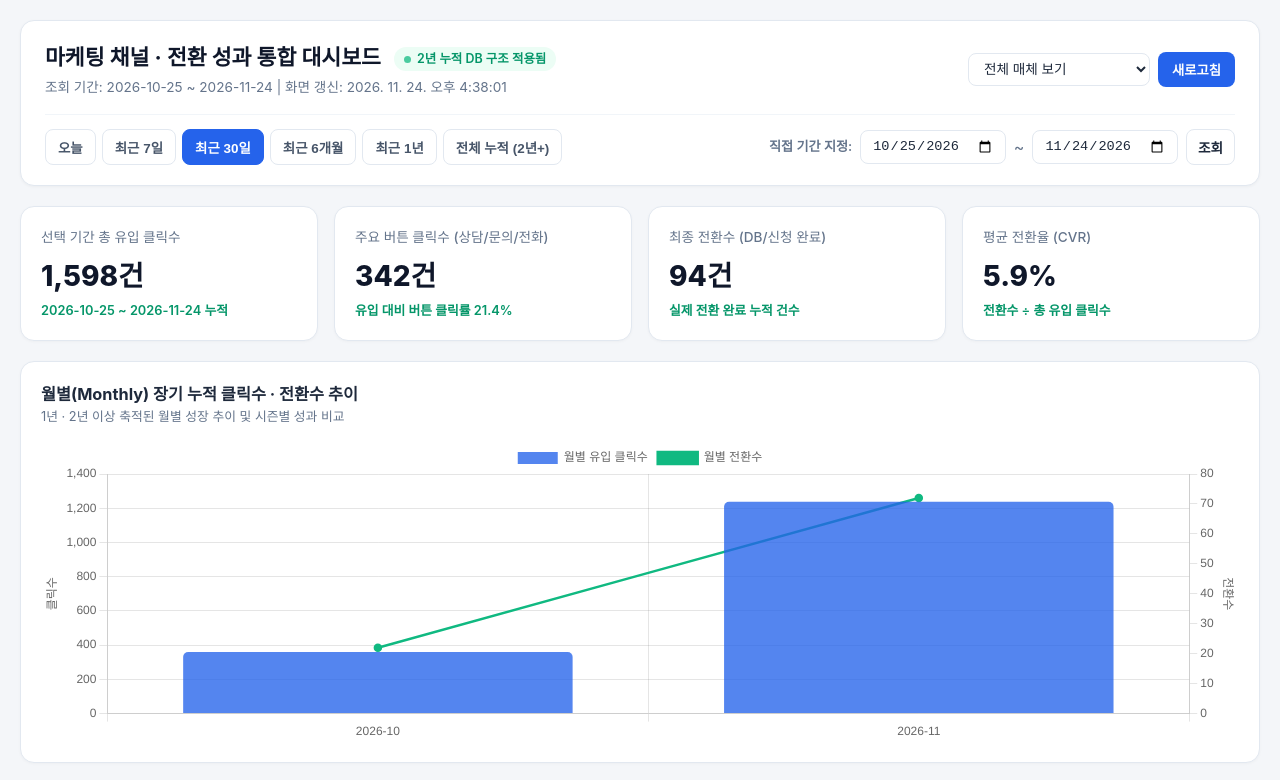
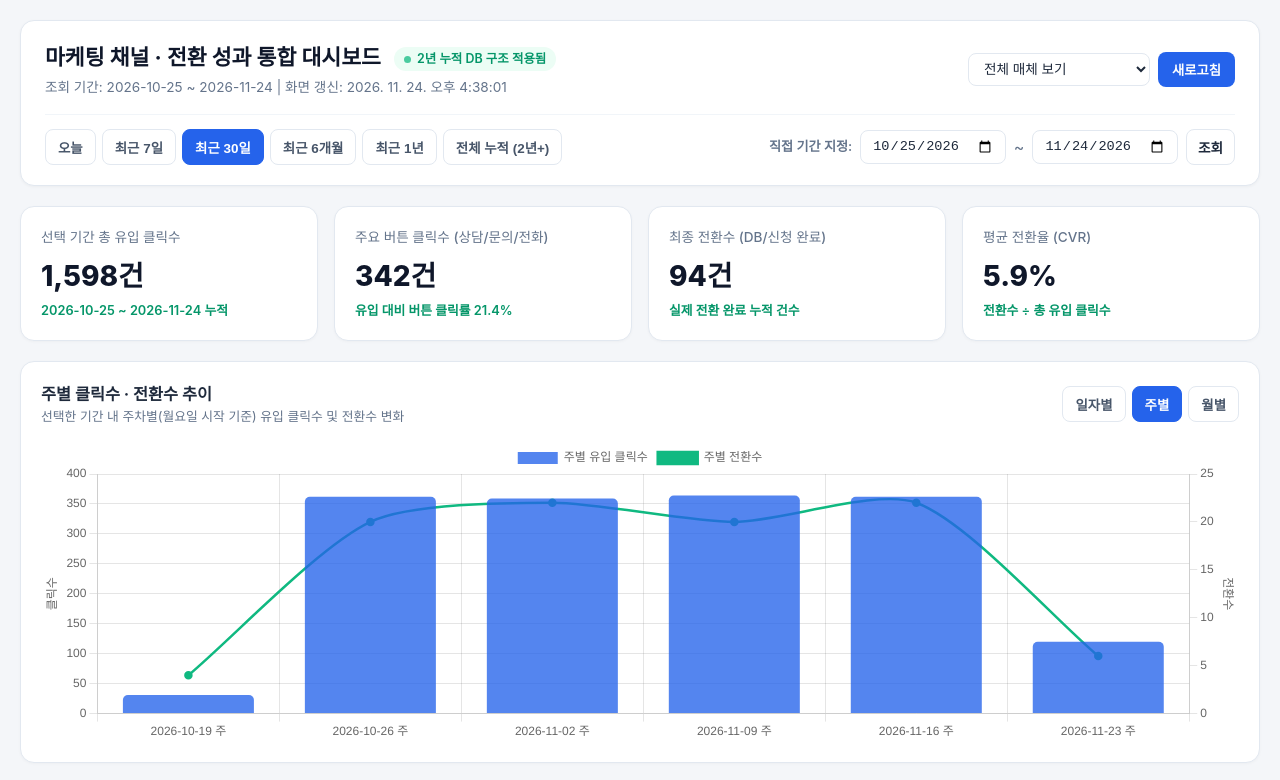
Before and after one commit to jjjjyy0999-hub/marketing-dashboard, a plain HTML site: page index.html in a window 1280 px wide. Shown: the top 780 px of the page. Drawn offline with nearby package versions, Linux system fonts and the light colour scheme.

Commit message:
Update index.html

```diff
--- a/index.html
+++ b/index.html
@@ -85,13 +85,13 @@
       border-top: 1px solid #f1f5f9;
     }
 
-    .quick-periods {
+    .quick-periods, .granularity-group {
       display: flex;
       flex-wrap: wrap;
       gap: 6px;
     }
 
-    .period-btn {
+    .period-btn, .gran-btn {
       padding: 7px 12px;
       border: 1px solid var(--border);
       border-radius: 8px;
@@ -102,8 +102,8 @@
       cursor: pointer;
       transition: all 0.15s;
     }
-    .period-btn:hover { background: #f8fafc; }
-    .period-btn.active {
+    .period-btn:hover, .gran-btn:hover { background: #f8fafc; }
+    .period-btn.active, .gran-btn.active {
       background: var(--primary);
       color: #fff;
       border-color: var(--primary);
@@ -182,7 +182,7 @@
       align-items: center;
       margin-bottom: 16px;
       flex-wrap: wrap;
-      gap: 8px;
+      gap: 10px;
     }
     .card-title { font-size: 1.02rem; font-weight: 700; }
     .card-desc { font-size: 0.8rem; color: var(--sub); }
@@ -348,16 +348,21 @@
     </div>
   </section>
 
-  <!-- 월별 장기 누적 추이 차트 (1년~2년+ 조회용) -->
+  <!-- 일자별 / 주별 / 월별 추이 차트 -->
   <section class="card">
     <div class="card-header">
       <div>
-        <div class="card-title">월별(Monthly) 장기 누적 클릭수 · 전환수 추이</div>
-        <div class="card-desc">1년 · 2년 이상 축적된 월별 성장 추이 및 시즌별 성과 비교</div>
+        <div class="card-title" id="trendChartTitle">주별 클릭수 · 전환수 추이</div>
+        <div class="card-desc" id="trendChartDesc">선택한 기간 내 주차별(월요일 시작 기준) 유입 클릭수 및 전환수 변화</div>
+      </div>
+      <div class="granularity-group" id="granularityGroup">
+        <button class="gran-btn" data-gran="daily">일자별</button>
+        <button class="gran-btn active" data-gran="weekly">주별</button>
+        <button class="gran-btn" data-gran="monthly">월별</button>
       </div>
     </div>
     <div class="chart-box-tall">
-      <canvas id="monthlyChart"></canvas>
+      <canvas id="trendChart"></canvas>
     </div>
   </section>
 
@@ -441,7 +446,7 @@
   </section>
 
   <div class="footer-note">
-    * 구글 스프레드시트 누적 DB와 연결 시 수년 치 일별 원본 로그가 자동 합산되어 표시됩니다.
+    * 구글 스프레드시트 누적 DB와 연결 시 수년 치 일별 원본 로그가 일자별·주별·월별로 자동 합산되어 표시됩니다.
   </div>
 </div>
 
@@ -455,8 +460,9 @@
   const DOW_NAMES = ["일", "월", "화", "수", "목", "금", "토"];
   const DOW_ORDER = ["월", "화", "수", "목", "금", "토", "일"];
 
+  let currentGranularity = "weekly"; // "daily" | "weekly" | "monthly"
   let rawRecords = [];
-  let monthlyChartInstance = null;
+  let trendChartInstance = null;
   let dowChartInstance = null;
   let hourChartInstance = null;
 
@@ -468,7 +474,24 @@
     return `${y}-${m}-${day}`;
   }
 
-  // 2년치(24개월) 누적 원본 로그 샘플 생성기 (실제 시트 데이터 구조와 동일)
+  // 해당 날짜가 속한 주의 월요일 날짜 구하기
+  function getWeekStartMonday(dateStr) {
+    const [y, m, d] = dateStr.split("-").map(Number);
+    const dt = new Date(y, m - 1, d);
+    const day = dt.getDay(); // 0(일) ~ 6(토)
+    const diff = (day === 0 ? -6 : 1 - day);
+    dt.setDate(dt.getDate() + diff);
+    return `${formatDate(dt)} 주`;
+  }
+
+  // 선택된 단위(일자별/주별/월별)에 따른 그룹 키 반환
+  function getTrendBucketKey(dateStr, gran) {
+    if (gran === "daily") return dateStr;
+    if (gran === "monthly") return dateStr.slice(0, 7);
+    return getWeekStartMonday(dateStr);
+  }
+
+  // 2년치(24개월) 누적 원본 로그 샘플 생성기
   function generateTwoYearSampleRecords() {
     const templates = [
       { channel: "네이버 키워드", keyword: "분양 상담 신청", button: "빠른상담 예약하기", country: "대한민국 (KR)", region: "경기도", hour: 10, baseClicks: 15, baseBtn: 4, baseConv: 1 },
@@ -483,7 +506,7 @@
 
     const records = [];
     const today = new Date();
-    const totalDays = 730; // 최근 2년(730일)
+    const totalDays = 730;
 
     for (let i = totalDays; i >= 0; i--) {
       const d = new Date(today);
@@ -492,10 +515,8 @@
       const dow = DOW_NAMES[d.getDay()];
       const isWeekend = (dow === "토" || dow === "일");
       const weekendFactor = isWeekend ? 0.6 : 1.1;
-      // 최근으로 올수록 유입이 점진적으로 증가하는 추세 반영
       const growthFactor = 0.75 + ((totalDays - i) / totalDays) * 0.5;
 
-      // 하루에 3~4개 레코드 샘플링
       templates.forEach((tpl, idx) => {
         if ((i + idx) % 2 === 0) {
           const clicks = Math.max(1, Math.round(tpl.baseClicks * weekendFactor * growthFactor));
@@ -567,6 +588,29 @@
     renderFilteredView();
   }
 
+  function setGranularity(gran) {
+    currentGranularity = gran;
+    document.querySelectorAll(".gran-btn").forEach(btn => {
+      btn.classList.toggle("active", btn.dataset.gran === gran);
+    });
+
+    const titleEl = document.getElementById("trendChartTitle");
+    const descEl = document.getElementById("trendChartDesc");
+
+    if (gran === "daily") {
+      titleEl.textContent = "일자별 클릭수 · 전환수 추이";
+      descEl.textContent = "선택한 기간 내 일자별(YYYY-MM-DD) 유입 클릭수 및 전환수 변화";
+    } else if (gran === "monthly") {
+      titleEl.textContent = "월별 클릭수 · 전환수 추이";
+      descEl.textContent = "선택한 기간 내 월별(YYYY-MM) 누적 클릭수 및 전환수 변화";
+    } else {
+      titleEl.textContent = "주별 클릭수 · 전환수 추이";
+      descEl.textContent = "선택한 기간 내 주차별(월요일 시작 기준) 유입 클릭수 및 전환수 변화";
+    }
+
+    renderFilteredView();
+  }
+
   function getChannelTagClass(channel) {
     if (channel === "네이버 키워드") return "tag-naver-ad";
     if (channel === "구글 애즈") return "tag-google-ad";
@@ -587,9 +631,8 @@
       return matchDate && matchChannel;
     });
 
-    // 집계용 맵
     let totalClicks = 0, totalBtnClicks = 0, totalConversions = 0;
-    const monthlyMap = {};
+    const trendMap = {};
     const dowMap = { "월": { c: 0, v: 0 }, "화": { c: 0, v: 0 }, "수": { c: 0, v: 0 }, "목": { c: 0, v: 0 }, "금": { c: 0, v: 0 }, "토": { c: 0, v: 0 }, "일": { c: 0, v: 0 } };
     const hourArr = Array.from({ length: 24 }, () => ({ c: 0, v: 0 }));
     const countryMap = {};
@@ -601,11 +644,11 @@
       totalBtnClicks += r.btnClicks;
       totalConversions += r.conversions;
 
-      // 월별 (YYYY-MM)
-      const ym = r.date.slice(0, 7);
-      if (!monthlyMap[ym]) monthlyMap[ym] = { c: 0, v: 0 };
-      monthlyMap[ym].c += r.clicks;
-      monthlyMap[ym].v += r.conversions;
+      // 일자별 / 주별 / 월별 집계
+      const bucketKey = getTrendBucketKey(r.date, currentGranularity);
+      if (!trendMap[bucketKey]) trendMap[bucketKey] = { c: 0, v: 0 };
+      trendMap[bucketKey].c += r.clicks;
+      trendMap[bucketKey].v += r.conversions;
 
       // 요일별
       if (dowMap[r.dow]) {
@@ -664,12 +707,12 @@
     document.getElementById("lastUpdated").textContent =
       `조회 기간: ${startStr} ~ ${endStr} | 화면 갱신: ${new Date().toLocaleString("ko-KR")}`;
 
-    // 2. 월별 차트
-    const sortedMonths = Object.keys(monthlyMap).sort();
-    renderMonthlyChart(
-      sortedMonths,
-      sortedMonths.map(m => monthlyMap[m].c),
-      sortedMonths.map(m => monthlyMap[m].v)
+    // 2. 추이 차트 (일자별 / 주별 / 월별)
+    const sortedBuckets = Object.keys(trendMap).sort();
+    renderTrendChart(
+      sortedBuckets,
+      sortedBuckets.map(k => trendMap[k].c),
+      sortedBuckets.map(k => trendMap[k].v)
     );
 
     // 3. 요일별 차트
@@ -743,22 +786,24 @@
     });
   }
 
-  function renderMonthlyChart(labels, clicks, convs) {
-    if (monthlyChartInstance) monthlyChartInstance.destroy();
-    monthlyChartInstance = new Chart(document.getElementById("monthlyChart"), {
+  function renderTrendChart(labels, clicks, convs) {
+    if (trendChartInstance) trendChartInstance.destroy();
+    const unitLabel = currentGranularity === "daily" ? "일자별" : currentGranularity === "monthly" ? "월별" : "주별";
+
+    trendChartInstance = new Chart(document.getElementById("trendChart"), {
       type: "bar",
       data: {
         labels,
         datasets: [
           {
-            label: "월별 유입 클릭수",
+            label: `${unitLabel} 유입 클릭수`,
             data: clicks,
             backgroundColor: "rgba(37, 99, 235, 0.78)",
             borderRadius: 5,
             yAxisID: "y"
           },
           {
-            label: "월별 전환수",
+            label: `${unitLabel} 전환수`,
             data: convs,
             type: "line",
             borderColor: "#10b981",
@@ -859,6 +904,9 @@
   document.querySelectorAll(".period-btn").forEach(btn => {
     btn.addEventListener("click", () => setQuickPeriod(btn.dataset.days));
   });
+  document.querySelectorAll(".gran-btn").forEach(btn => {
+    btn.addEventListener("click", () => setGranularity(btn.dataset.gran));
+  });
   document.getElementById("channelFilter").addEventListener("change", renderFilteredView);
 
   (async function init() {
```
